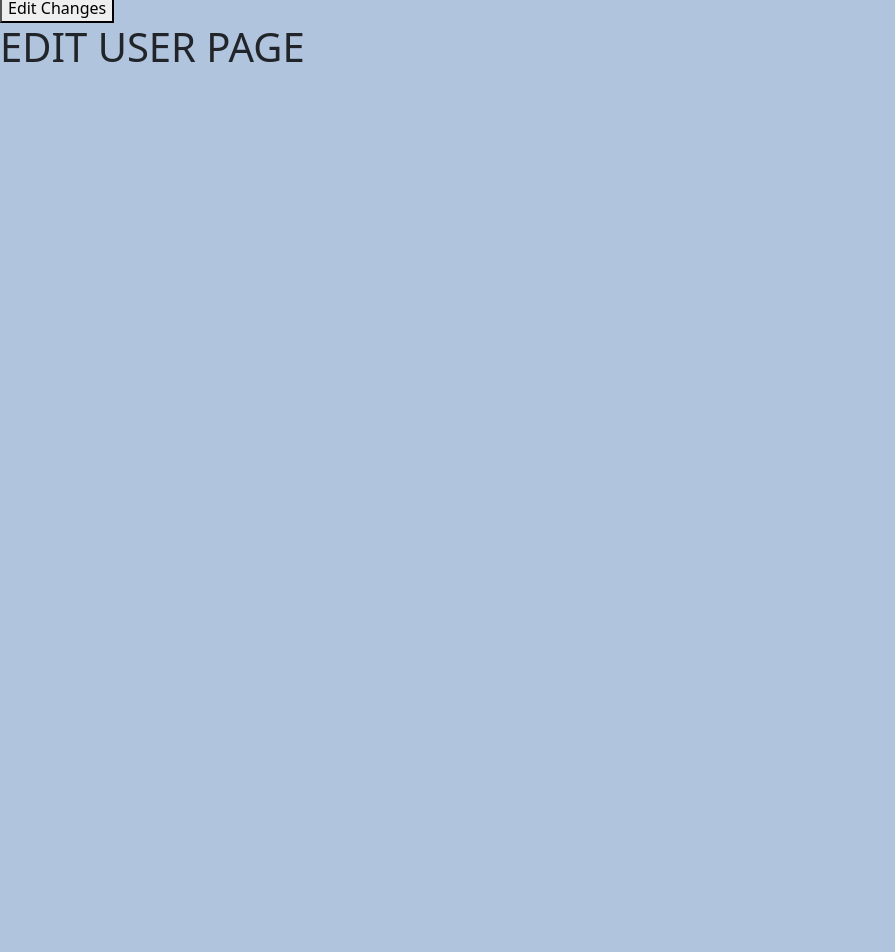
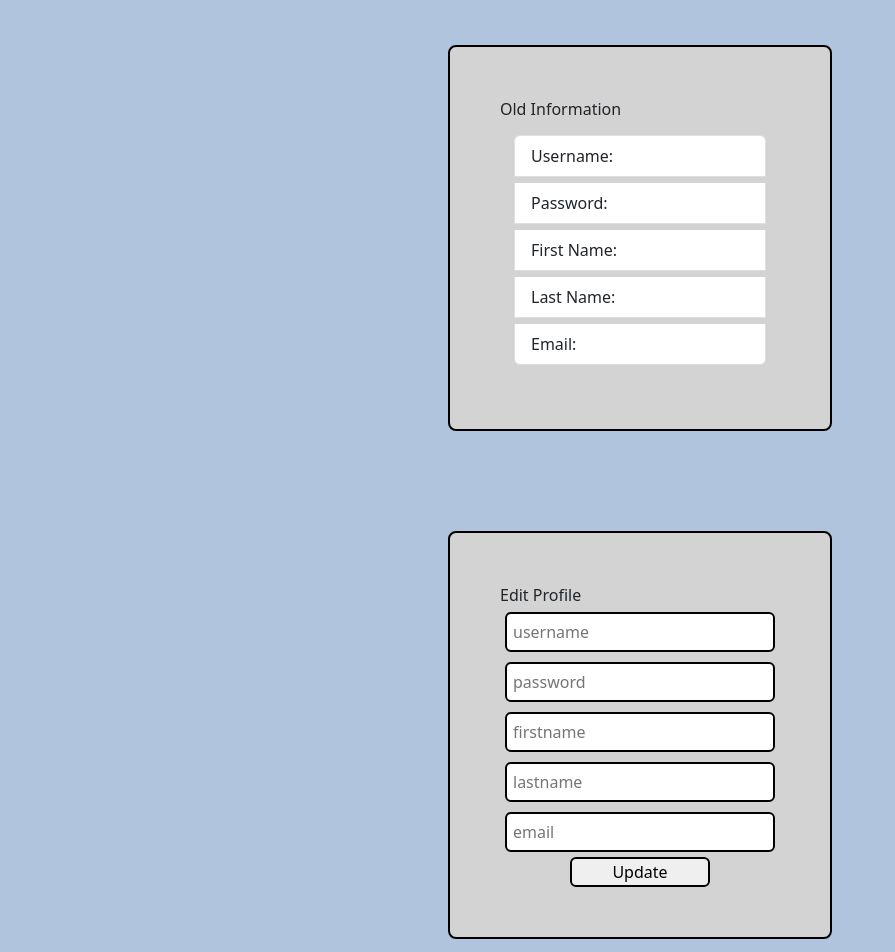
Before and after one commit to sstpi14/Revature-Social-Network-Platform, an Angular app in the folder EnergySocialNetworkFrontEnd/: page /edit in a window 1280 px wide. Shown: the part 117-1069 px from the top of the page, without its empty margins (0-895 px from the left). Before the commit the page ends 800 px from the top, so only its background shows below. Built offline with nearby package versions, Linux system fonts and the light colour scheme.

Commit message:
edituserprofile

```diff
--- a/EnergySocialNetworkFrontEnd/src/app/app.component.html
+++ b/EnergySocialNetworkFrontEnd/src/app/app.component.html
@@ -1,3 +1,4 @@
 <!-- <app-login></app-login> -->
-<router-outlet></router-outlet>
+<app-edituserprofile></app-edituserprofile>
+<!-- <router-outlet></router-outlet> -->
 <!-- <app-register></app-register> -->
--- a/EnergySocialNetworkFrontEnd/src/app/components/edituserprofile/edituserprofile.component.css
+++ b/EnergySocialNetworkFrontEnd/src/app/components/edituserprofile/edituserprofile.component.css
@@ -0,0 +1,54 @@
+.oldinfo-container{
+    display: flex;
+    flex-wrap: wrap;
+    flex-direction: column;
+    border: 2px solid black;
+    border-radius: 8px;
+    padding: 50px;
+    margin: 100px;
+    margin-left: 35%;
+    margin-right: 35%;
+    background-color: lightgray;
+    justify-content: center;
+}
+
+.list-group{
+    margin: 5px;
+    padding: 6px;
+    border-radius: 6px;
+    justify-content: center;
+}
+
+li{
+    margin:3px;
+}
+
+.edit-container{
+    display: flex;
+    flex-wrap: wrap;
+    flex-direction: column;
+    border: 2px solid black;
+    border-radius: 8px;
+    padding: 50px;
+    margin: 100px;
+    margin-left: 35%;
+    margin-right: 35%;
+    background-color: lightgray;
+    justify-content: center;
+}
+
+.edit-input{
+    margin: 5px;
+    margin-bottom: 5px;
+    padding: 6px;
+    border: 2px solid black;
+    border-radius: 6px;
+    justify-content: center;
+}
+
+#edit-btn{
+    border: 2px solid black;
+    border-radius: 6px;
+    margin-left: 25%;
+    margin-right: 25%;
+}
--- a/EnergySocialNetworkFrontEnd/src/app/components/edituserprofile/edituserprofile.component.html
+++ b/EnergySocialNetworkFrontEnd/src/app/components/edituserprofile/edituserprofile.component.html
@@ -13,13 +13,23 @@
         </div>
     </div>
 </nav>
-<div class="register-container">
-    <div id="register-header">REGISTER</div>
-    <input [(ngModel)]="username" class="register-input" type="text" placeholder="username">
-    <input [(ngModel)]="password" class="register-input" type="password" placeholder="password">
-    <input [(ngModel)]="firstname" class="register-input" type="text" placeholder="firstname">
-    <input [(ngModel)]="lastname" class="register-input" type="text" placeholder="lastname">
-    <input [(ngModel)]="email" class="register-input" type="text" placeholder="email">
-    <button (click)="edit()" id="register-btn" >Edit Changes</button>
+<div class="oldinfo-container">
+    <div id="oldinfo-header">Old Information</div>
+<ul class="list-group">
+    <li class="list-group-item">Username: </li>
+    <li class="list-group-item">Password: </li>
+    <li class="list-group-item">First Name: </li>
+    <li class="list-group-item">Last Name: </li>
+    <li class="list-group-item">Email: </li>
+  </ul>
+</div>
+<div class="edit-container">
+    <div id="edit-header">Edit Profile</div>
+    <input [(ngModel)]="username" class="edit-input" type="text" placeholder="username">
+    <input [(ngModel)]="password" class="edit-input" type="password" placeholder="password">
+    <input [(ngModel)]="firstname" class="edit-input" type="text" placeholder="firstname">
+    <input [(ngModel)]="lastname" class="edit-input" type="text" placeholder="lastname">
+    <input [(ngModel)]="email" class="edit-input" type="text" placeholder="email">
+    <button (click)="edit()" id="edit-btn" >Update</button>
 </div>
 <h1>EDIT USER PAGE</h1>
```
